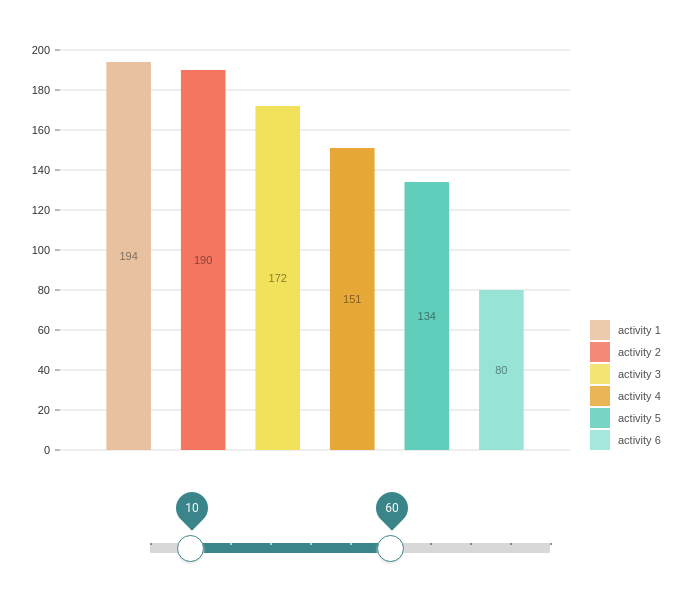
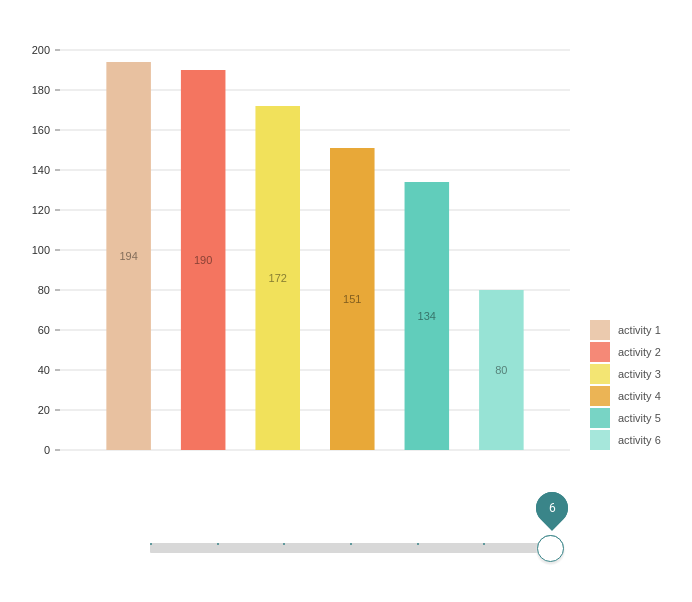
Before and after one commit to MarinaFroes/interplay-of-components, a React (Create React App) app: page / in a window 1280 px wide. Shown: the top 602 px of the page, without its empty margins (290-982 px from the left). Built offline with nearby package versions, Linux system fonts and the light colour scheme.

Commit message:
feat: Change max e min values of the slider

```diff
--- a/src/components/RangeSlider.js
+++ b/src/components/RangeSlider.js
@@ -74,7 +74,9 @@ export default function RangeSlider() {
         onChange={handleChange}
         valueLabelDisplay="on"
         marks={true}
-        step={10}
+        step={1}
+        max={6}
+        min={0}
       />
     </div>
   );
```
